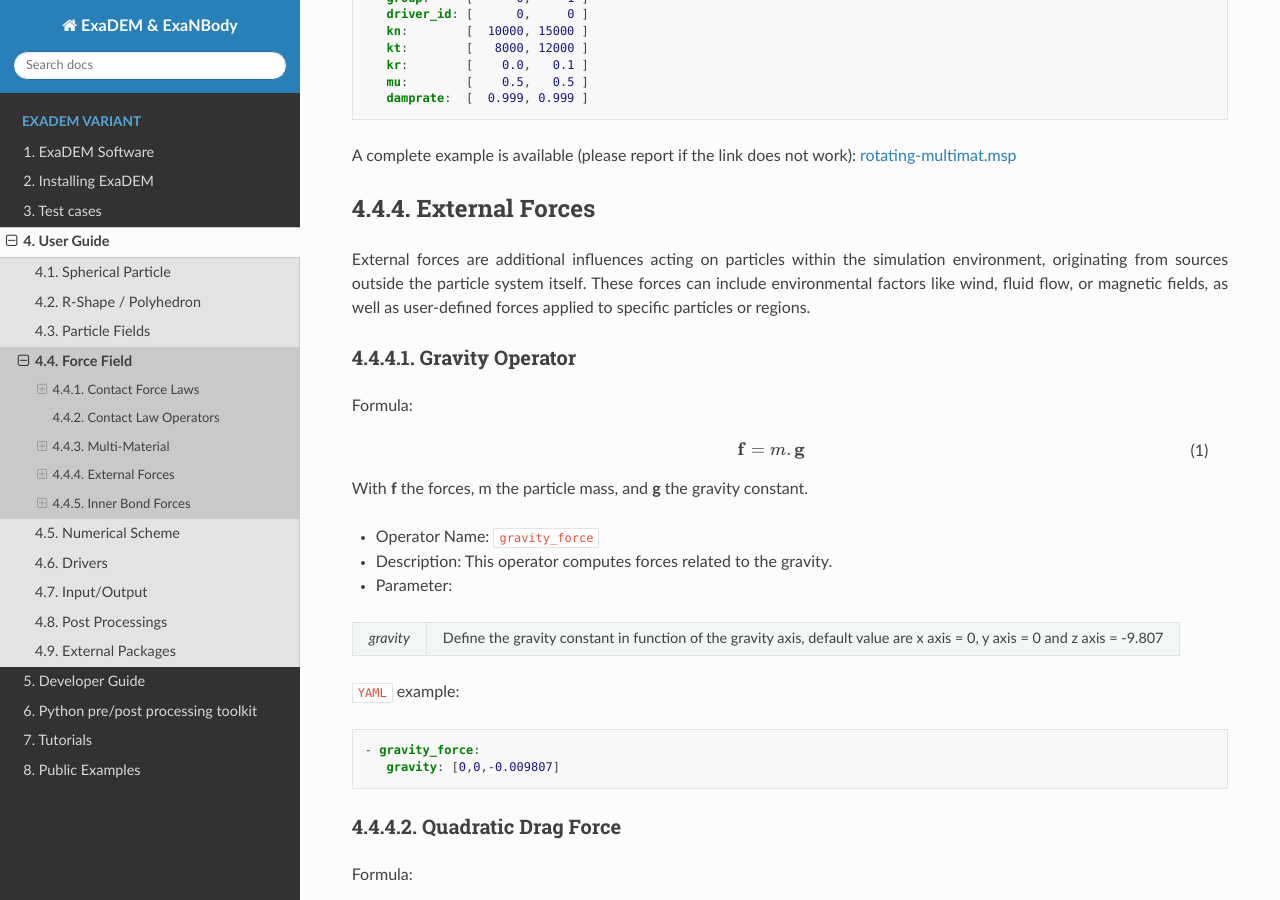
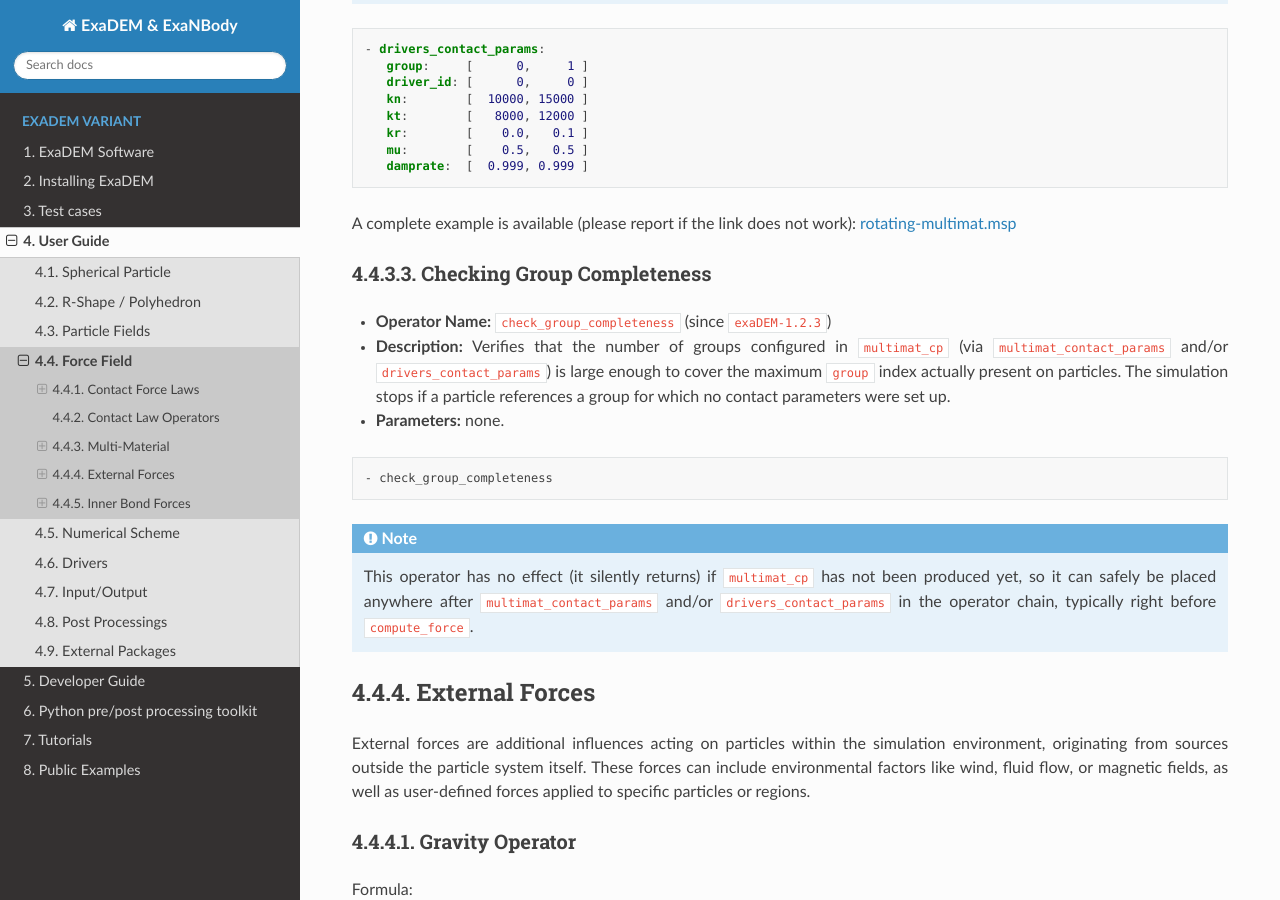
Before and after one commit to Collab4exaNBody/doc_exaDEM, a Sphinx documentation site: the page built from docs/source/project_exaDEM/user_guide/force_field.rst, in a window 1280 px wide and 900 px high, scrolled down 9324 px. Built offline with Sphinx 7.4.7 and the Read the Docs theme 3.1.0, drawn with Linux system fonts in a browser that asks for light colours; some of the changed text lies outside the part shown.

Commit message:
update docs

```diff
--- a/docs/source/project_exaDEM/developer_guide/changelog.rst
+++ b/docs/source/project_exaDEM/developer_guide/changelog.rst
@@ -22,6 +22,10 @@ New Features:
       - Add a ``group`` particle field, used to select multi-material contact parameters independently from the particle ``type``. Several particle types can share the same group and therefore reuse the same contact law.
       - Add the ``group`` parameter to ``set_fields``.
       - Add the ``set_group`` operator to (re)assign the ``group`` field to particles according to their type.
+
+   * Force Field
+
+      - Add the ``check_group_completeness`` operator, which stops the simulation if the ``group`` particle field references a group index not covered by ``multimat_contact_params``/``drivers_contact_params``.
 
    * I/O
 
--- a/docs/source/project_exaDEM/user_guide/fields.rst
+++ b/docs/source/project_exaDEM/user_guide/fields.rst
@@ -115,6 +115,7 @@ This repertory plugin only provides operators for modifying fields, especially a
 * ``set_group`` (since ``exaDEM-1.2.3``):
    * [std::vector<string>] `type` ``REQUIRED``: List of particle type names.
    * [std::vector<uint32_t>] `group` ``REQUIRED``: Group index associated to each type (same order as `type`).
+   * [uint32_t] `n_groups` ``OUTPUT``: Number of distinct groups (max group index + 1), written back for downstream operators such as ``multimat_contact_params``, ``drivers_contact_params`` and ``check_group_completeness``.
    * Comment: Assigns the ``group`` field to every particle according to its type. It can be used to (re)define groups after ``set_fields`` has been called, without having to redefine every other field.
 
 .. note::
--- a/docs/source/project_exaDEM/user_guide/force_field.rst
+++ b/docs/source/project_exaDEM/user_guide/force_field.rst
@@ -419,6 +419,13 @@ Particle-Particle
 | ``default_config`` | Applies the same parameter set to all undefined               |
 |                    | interaction configurations.                                   |
 +--------------------+---------------------------------------------------------------+
+| ``n_groups``       | Number of distinct groups (``INPUT_OUTPUT``, since            |
+|                    | ``1.2.3``). Usually left unset: it is then deduced from       |
+|                    | ``group1``/``group2`` (max index + 1). If it was already set  |
+|                    | upstream (e.g. by ``set_group``), it is checked against       |
+|                    | ``group1``/``group2`` instead, and a ``default_config`` must  |
+|                    | be provided to cover any group pair not listed explicitly.    |
++--------------------+---------------------------------------------------------------+
 
 .. note::
 
@@ -501,6 +508,21 @@ Particle-Driver
      damprate:  [  0.999, 0.999 ]
 
 A complete example is available (please report if the link does not work): `rotating-multimat.msp <https://github.com/Collab4exaNBody/exaDEM/blob/main/example/polyhedra/multimat/rotating-multimat.msp>`_
+
+Checking Group Completeness
+~~~~~~~~~~~~~~~~~~~~~~~~~~~
+
+* **Operator Name:** ``check_group_completeness`` (since ``exaDEM-1.2.3``)
+* **Description:** Verifies that the number of groups configured in ``multimat_cp`` (via ``multimat_contact_params`` and/or ``drivers_contact_params``) is large enough to cover the maximum ``group`` index actually present on particles. The simulation stops if a particle references a group for which no contact parameters were set up.
+* **Parameters:** none.
+
+.. code-block:: yaml
+
+  - check_group_completeness
+
+.. note::
+
+   This operator has no effect (it silently returns) if ``multimat_cp`` has not been produced yet, so it can safely be placed anywhere after ``multimat_contact_params`` and/or ``drivers_contact_params`` in the operator chain, typically right before ``compute_force``.
 
 External Forces
 ---------------
```
Also changed, not shown: docs/source/project_exaDEM/user_guide/drivers.rst (+13 -1 lines).
